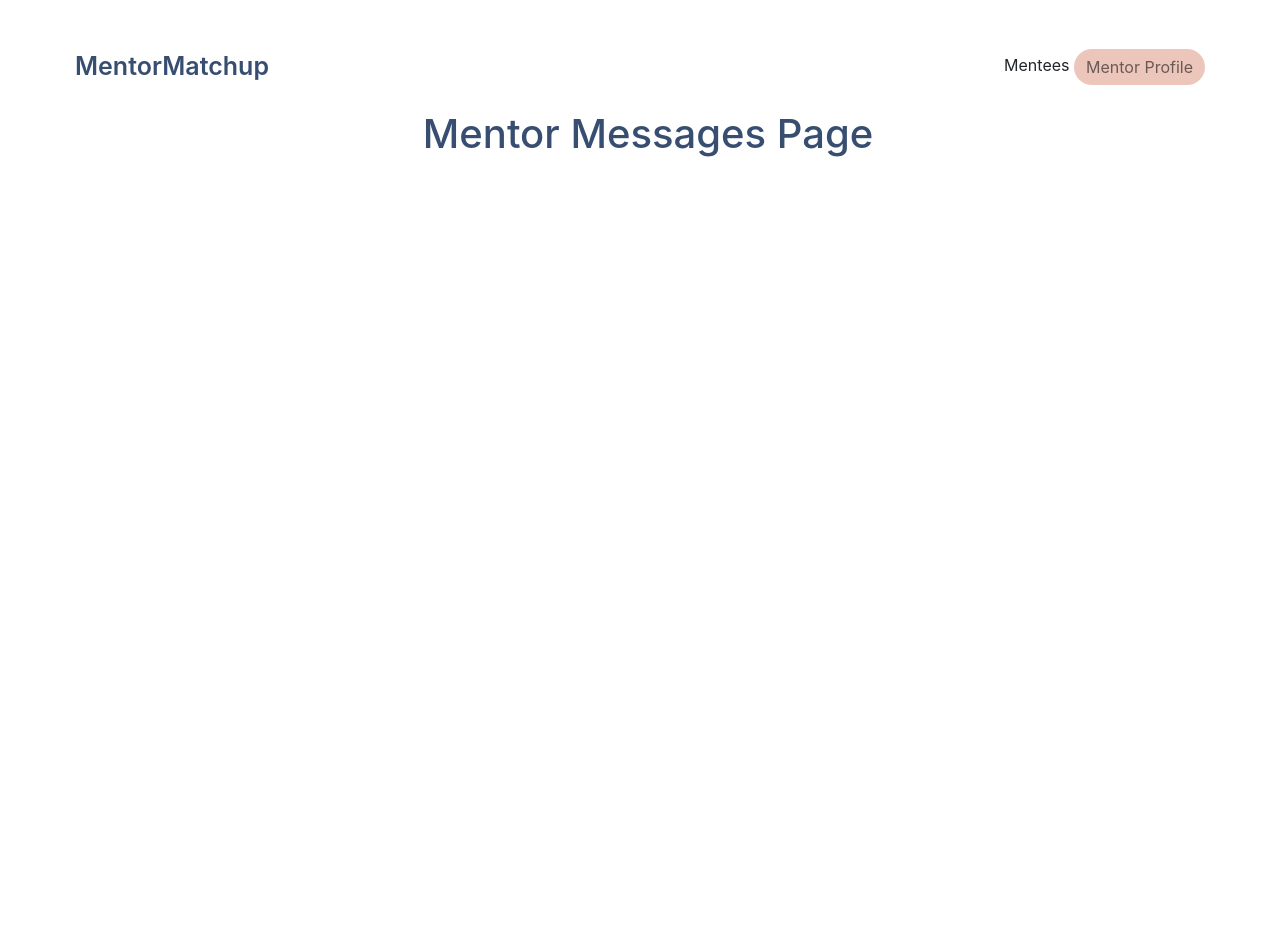
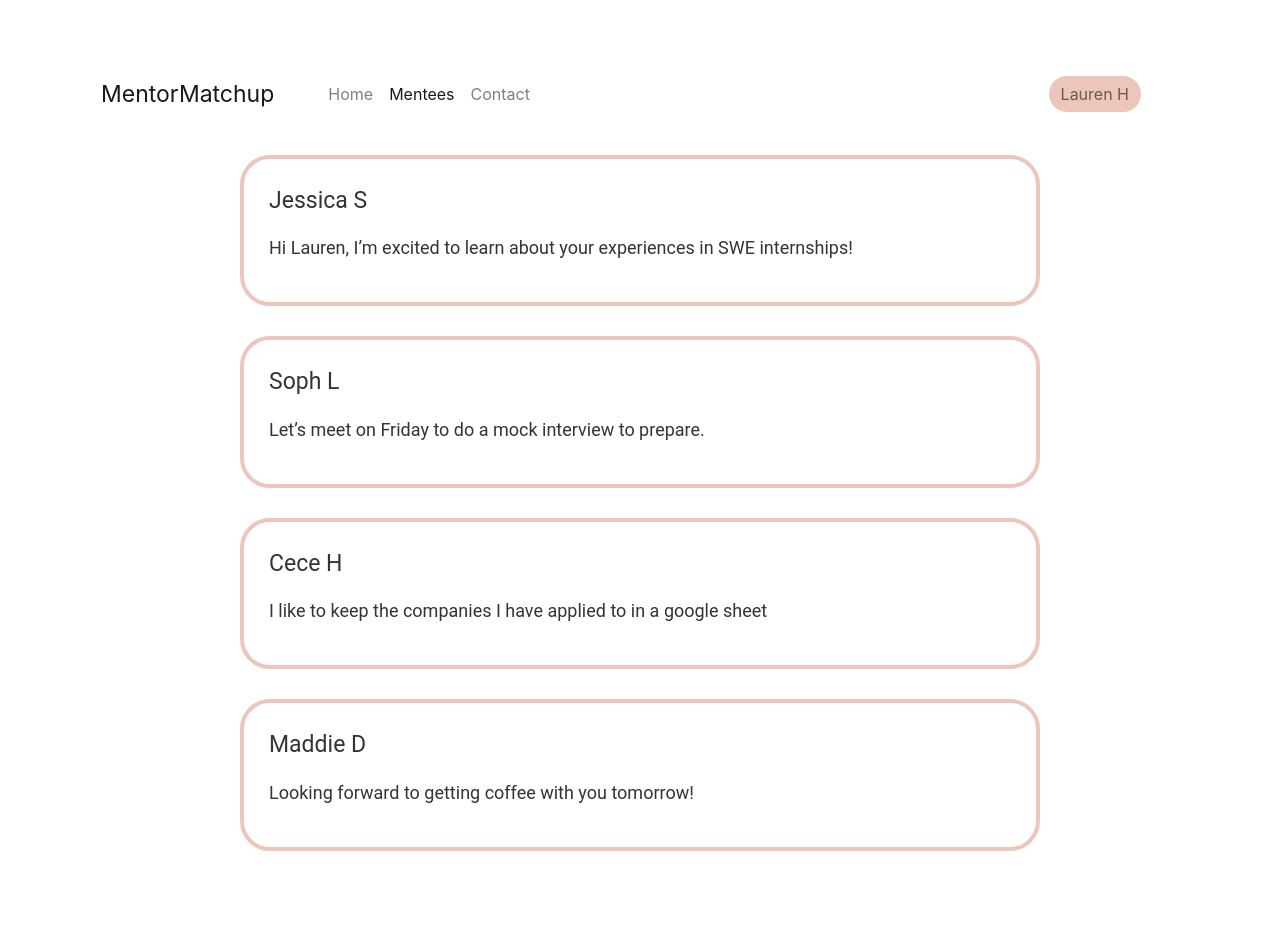
Before and after one commit to awissink/ui-semester-project, a Flask app: template templates/mentorMessages.html in a window 1280 px wide. Before the commit the page ends 157 px from the top, so only its background shows below. Run offline with Flask 3, Linux system fonts and the light colour scheme; the template is opened without the code that fills it, so the values that code supplies are empty; some libraries are stand-ins or nearby versions.

Commit message:
completed message match pages for mentor and mentee

```diff
--- a/static/css/styles.css
+++ b/static/css/styles.css
@@ -192,3 +192,47 @@ form {
     color: #384E71;
     padding-left: 1rem;
   }
+
+/* Custom styles for the navbar button */
+.navbar-button {
+    background-color: #ECC6BB;
+    color: black;
+    border-radius: 50%; /* Make the button round */
+}
+.navbar-nav {
+    padding-left: 30px;
+    padding-right: 30px;
+}
+
+
+/* Custom styles for message boxes */
+.message-box-custom {
+    padding: 25px;
+    margin-top: 30px;
+    margin-bottom: 30px; /* Added for spacing between boxes */
+    border-radius: 30px; /* Optional: rounded corners */
+    border: 4px solid #ECC6BB;
+    background-color: transparent;
+    max-width: 800px; /* Set the maximum width */
+    margin-left: auto; /* Center the box */
+    margin-right: auto; /* Center the box */
+}
+
+/* Other existing styles remain unchanged */
+
+
+.match-names {
+    font-family: 'Roboto', 'Montserrat', 'Open Sans', sans-serif;
+    color: #343436;
+    font-size: 23px;
+}
+
+.message-descriptions {
+    font-family: 'Roboto', 'Montserrat', 'Open Sans', sans-serif;
+    color: #343436;
+    font-size: 18px;
+}
+
+.navbar-brand {
+    font-size: 23px;
+}
--- a/templates/mentorMessages.html
+++ b/templates/mentorMessages.html
@@ -3,24 +3,46 @@
 <head>
     <meta charset="UTF-8">
     <meta name="viewport" content="width=device-width, initial-scale=1.0">
-    <title>Mentor Messages Page</title>
+    <title>Mentee Messages Page</title>
     <link href="https://stackpath.bootstrapcdn.com/bootstrap/4.5.2/css/bootstrap.min.css" rel="stylesheet">
     <link rel="stylesheet" href="../static/css/styles.css">
     <script src="../static/js/script.js"></script>
 </head>
 <body>
 
-<div class="container-fluid my-5">
-    <nav class="homepage-header d-flex justify-content-between align-items-center">
-        <span class="homepage-name primary-blue-color">MentorMatchup</span>
-        <div>
-            <a>Mentees</a>
-            <a href="mentorProfile.html" class="button-specs btn btn-outline-secondary rounded-pill">Mentor Profile</a>
+<div class="container my-5">
+    <!-- Navigation -->
+    <nav class="navbar navbar-expand-lg navbar-light" style="background-color: transparent;">
+        <a class="navbar-brand primary-blue-color" href="index.html">MentorMatchup</a>
+        <div class="navbar-nav">
+            <a class="nav-item nav-link" href="index.html">Home</a>
+            <a class="nav-item nav-link active" href="#">Mentees</a>
+            <a class="nav-item nav-link" href="#">Contact</a>
+        </div>
+        <div class="navbar-nav ml-auto">
+            <button onclick="window.location.href='menteeProfile.html'" class="button-specs btn btn-outline-secondary rounded-pill mr-2">Lauren H</button>
         </div>
     </nav>
-    <div class="row">
-        <div class="col-md-6 offset-md-3">
-            <h3 class="signup-titles text-center my-4">Mentor Messages Page</h3>
+
+    <!-- Messages -->
+    <div class="row justify-content-center">
+        <div class="col-12 col-md-10">
+            <div class="message-box-custom">
+                <p class="match-names">Jessica S</p>
+                <p class="message-descriptions">Hi Lauren, I’m excited to learn about your experiences in SWE internships!</p>
+            </div>
+            <div class="message-box-custom">
+                <p class="match-names">Soph L</p>
+                <p class="message-descriptions">Let’s meet on Friday to do a mock interview to prepare.</p>
+            </div>
+            <div class="message-box-custom">
+                <p class="match-names">Cece H</p>
+                <p class="message-descriptions">I like to keep the companies I have applied to in a google sheet</p>
+            </div>
+            <div class="message-box-custom">
+                <p class="match-names">Maddie D</p>
+                <p class="message-descriptions">Looking forward to getting coffee with you tomorrow!</p>
+            </div>
         </div>
     </div>
 </div>
```
Also changed, not shown: templates/menteeMessages.html (+31 -9 lines), static/css/styles_mentor.css (added).
